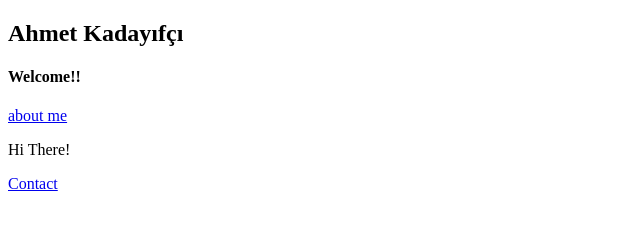
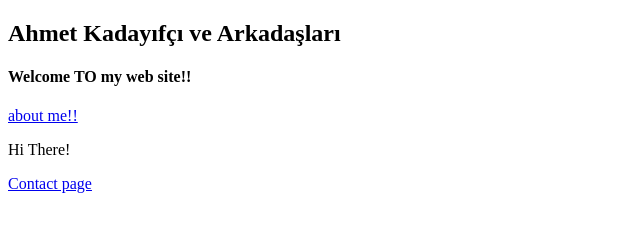
Before and after one commit to ahmetkullanicisi/initialRepo, a plain HTML site: page index.html in a window 1280 px wide. Shown: the whole page, without its empty margins (0-640 px from the left). Drawn offline with Linux system fonts and the light colour scheme.

Commit message:
update index.html

```diff
--- a/index.html
+++ b/index.html
@@ -6,10 +6,10 @@
     <title>Portfolio</title>
 </head>
 <body>
-    <h2>Ahmet Kadayıfçı</h2>
-    <h4>Welcome!!</h4>
-    <a href="/about.html">about me</a>
+    <h2>Ahmet Kadayıfçı ve Arkadaşları</h2>
+    <h4>Welcome TO my web site!!</h4>
+    <a href="/about.html">about me!!</a>
     <p>Hi There!</p>
-    <a href="/contact.html">Contact</a>
+    <a href="/contact.html">Contact page</a>
 </body>
 </html>
```
